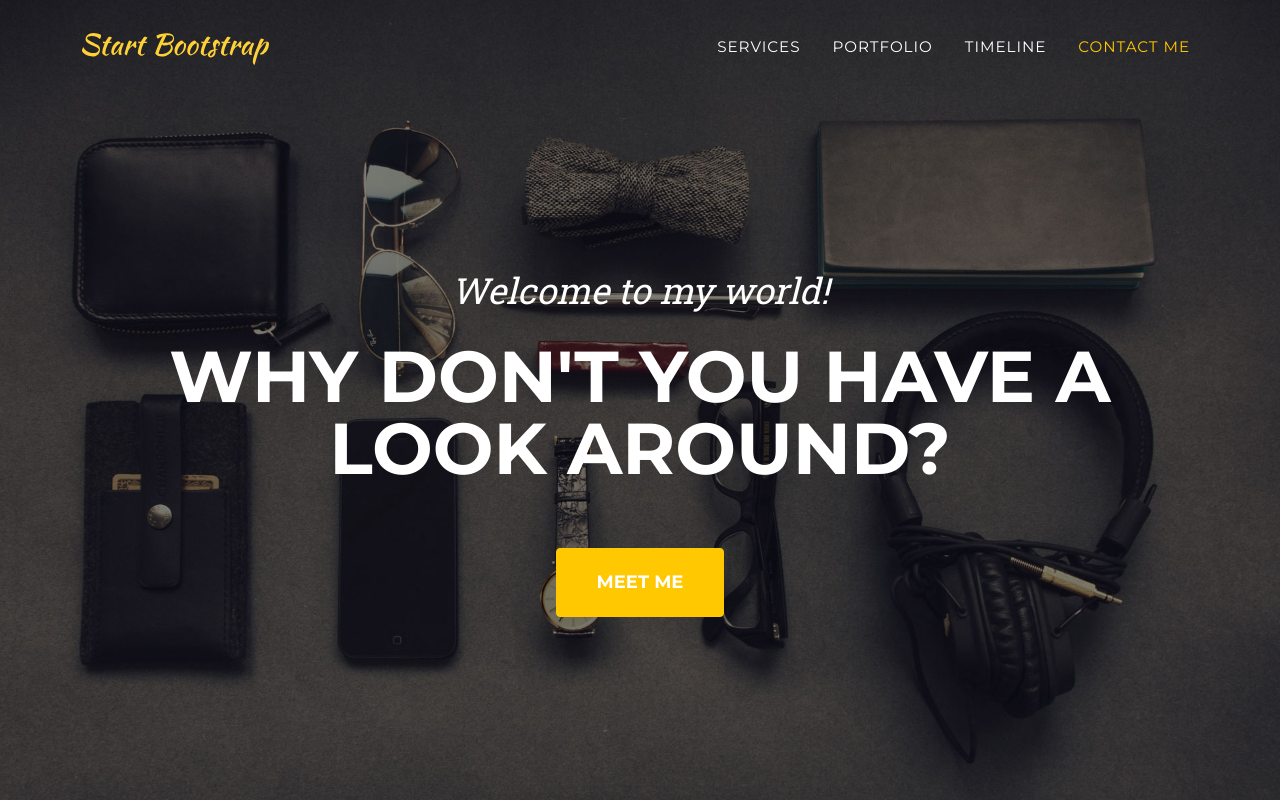
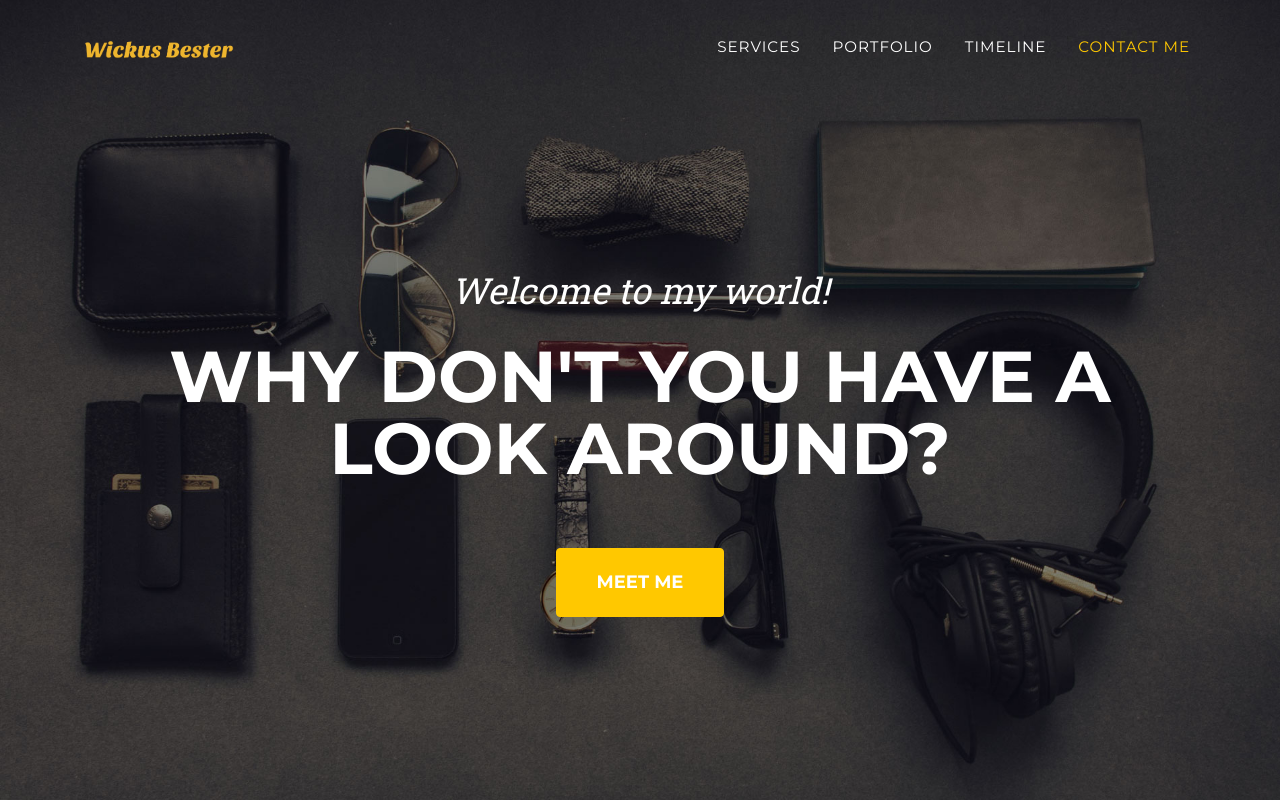
Before and after one commit to nuclearcheesecake/wickusbester.github.io, a plain HTML site: page index.html in a window 1280 px wide. Shown: the top 800 px of the page. Drawn offline with nearby package versions, Linux system fonts and the light colour scheme.

Commit message:
Update index.html

```diff
--- a/index.html
+++ b/index.html
@@ -20,7 +20,7 @@
         <!-- Navigation-->
         <nav class="navbar navbar-expand-lg navbar-dark fixed-top" id="mainNav">
             <div class="container">
-                <a class="navbar-brand" href="#page-top"><img src="assets/img/navbar-logo.svg" alt="..." /></a>
+                <a class="navbar-brand" href="#page-top"><img src="assets/img/Wickus%20Bester.png" alt="..." /></a>
                 <button class="navbar-toggler" type="button" data-bs-toggle="collapse" data-bs-target="#navbarResponsive" aria-controls="navbarResponsive" aria-expanded="false" aria-label="Toggle navigation">
                     Menu
                     <i class="fas fa-bars ms-1"></i>
```
